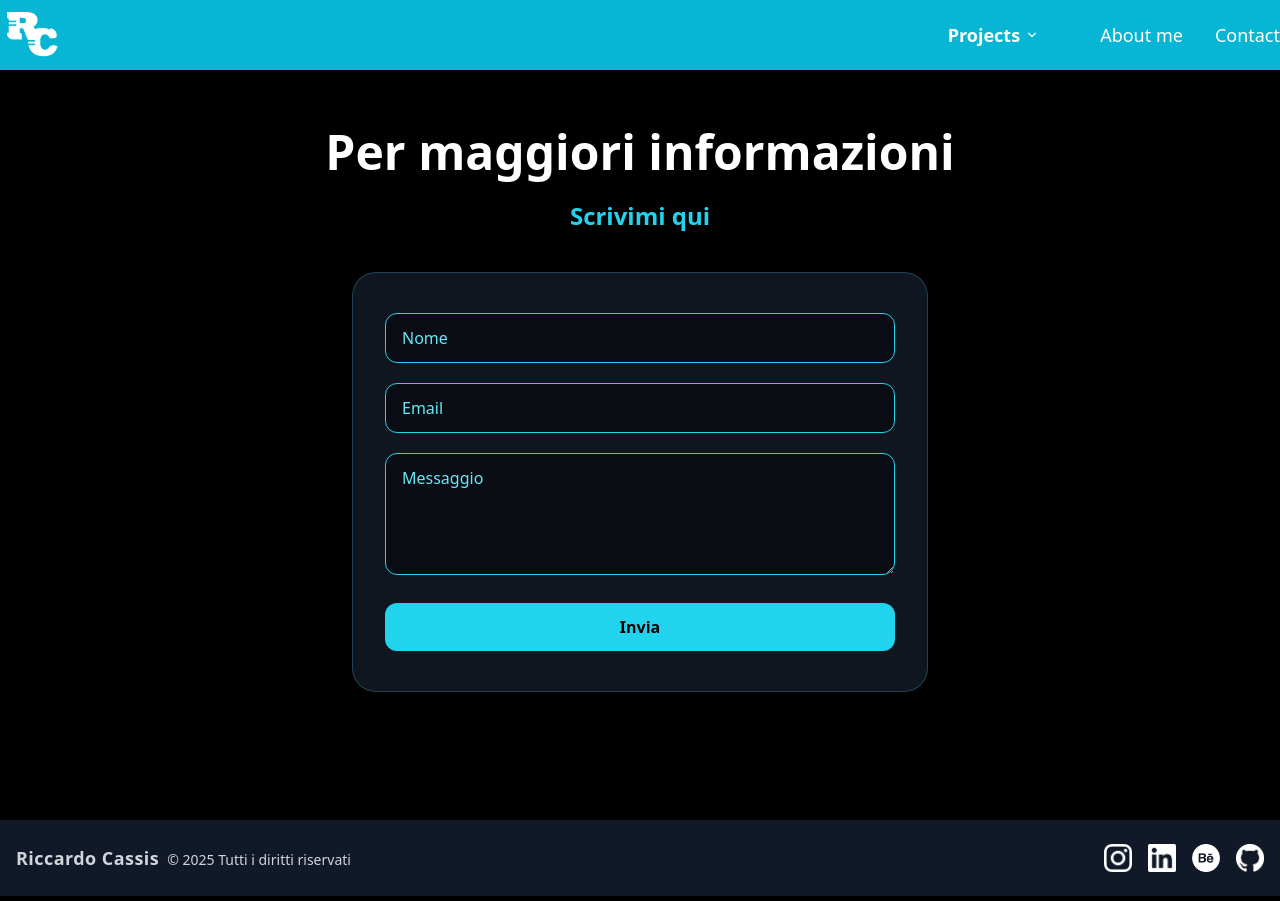
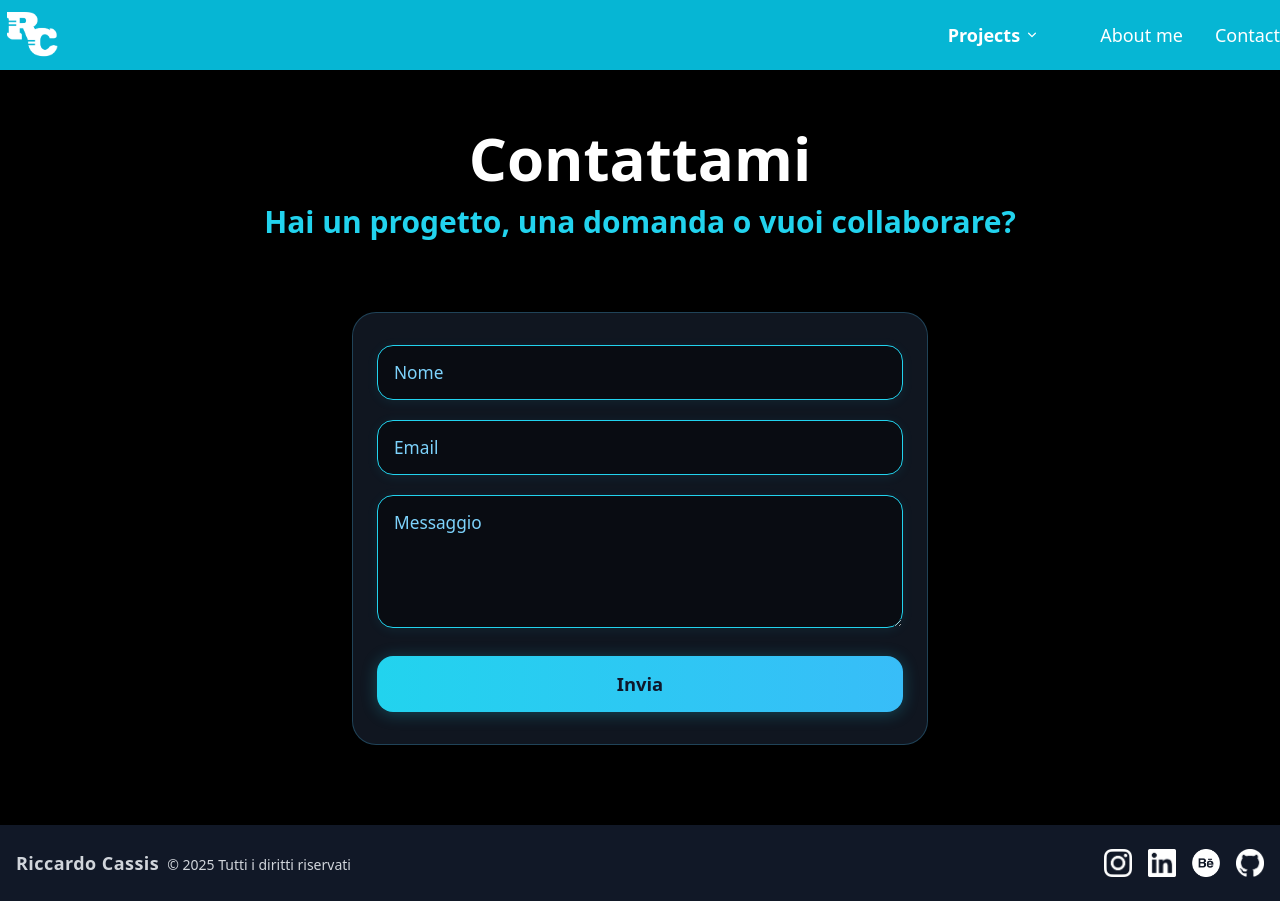
Before and after one commit to Riccardocassis/personal-website-2025, a Vue app: page /contact in a window 1280 px wide. Built offline with nearby package versions, Linux system fonts and the light colour scheme.

Commit message:
Ristrutturato il layout della pagina Contatti: migliorata la disposizione dei contenuti e aggiunti stili per i campi di input e pulsanti.

```diff
--- a/src/pages/About.vue
+++ b/src/pages/About.vue
@@ -108,6 +108,9 @@ onMounted(() => {
     bottom: 7.7rem !important;
     opacity: 0.8 !important;
   }
+  .about-container > footer {
+    margin-top: 3.5rem !important;
+  }
   section {
     padding-left: 0.7rem !important;
     padding-right: 0.7rem !important;
--- a/src/pages/Contact.vue
+++ b/src/pages/Contact.vue
@@ -1,17 +1,19 @@
 <template>
-  <section class="pt-32 max-w-3xl mx-auto px-4 pb-20 flex flex-col items-center">
-    <h1 class="text-5xl font-extrabold mb-6 text-white">Per maggiori informazioni</h1>
-    <h2 class="text-2xl font-bold text-cyan-400 mb-10">Scrivimi qui</h2>
-    <div class="bg-white/10 backdrop-blur-xl border border-cyan-400 rounded-3xl shadow-2xl w-full max-w-xl px-8 py-10 flex flex-col items-center gap-6 morphic-contact animate-fadein">
-      <form class="w-full flex flex-col gap-5">
-        <input type="text" placeholder="Nome" class="bg-black/40 border border-cyan-400 rounded-xl px-4 py-3 text-white placeholder-cyan-300 focus:outline-none focus:ring-2 focus:ring-cyan-400 transition" />
-        <input type="email" placeholder="Email" class="bg-black/40 border border-cyan-400 rounded-xl px-4 py-3 text-white placeholder-cyan-300 focus:outline-none focus:ring-2 focus:ring-cyan-400 transition" />
-        <textarea placeholder="Messaggio" rows="4" class="bg-black/40 border border-cyan-400 rounded-xl px-4 py-3 text-white placeholder-cyan-300 focus:outline-none focus:ring-2 focus:ring-cyan-400 transition"></textarea>
-        <button type="submit" class="bg-cyan-400 text-black font-bold rounded-xl px-6 py-3 mt-2 hover:bg-cyan-500 transition">Invia</button>
-      </form>
-    </div>
-  </section>
-  <Footer />
+  <div class="contact-viewport flex flex-col min-h-screen">
+    <section class="flex-1 flex flex-col justify-center items-center pt-20 md:pt-32 pb-8 px-4">
+      <h1 class="text-5xl md:text-6xl font-extrabold mb-4 text-white text-center animate-contact-title">Contattami</h1>
+      <h2 class="text-2xl md:text-3xl font-bold text-cyan-400 mb-8 text-center animate-contact-sub">Hai un progetto, una domanda o vuoi collaborare?</h2>
+      <div class="bg-white/10 backdrop-blur-xl border border-cyan-400 rounded-3xl shadow-2xl w-full max-w-xl px-6 py-8 flex flex-col items-center gap-6 morphic-contact animate-fadein card-contact">
+        <form class="w-full flex flex-col gap-5">
+          <input type="text" placeholder="Nome" class="input-contact" />
+          <input type="email" placeholder="Email" class="input-contact" />
+          <textarea placeholder="Messaggio" rows="4" class="input-contact"></textarea>
+          <button type="submit" class="btn-contact">Invia</button>
+        </form>
+      </div>
+    </section>
+    <Footer />
+  </div>
 </template>
 <script setup>
 import Footer from '../components/Footer.vue'
@@ -31,6 +33,12 @@ import Footer from '../components/Footer.vue'
 .animate-fadein {
   animation: fadein 0.8s cubic-bezier(.4,0,.2,1);
 }
+.animate-contact-title {
+  animation: fadein 1.2s cubic-bezier(.4,0,.2,1);
+}
+.animate-contact-sub {
+  animation: fadein 1.6s cubic-bezier(.4,0,.2,1);
+}
 .morphic-contact {
   box-shadow: 0 8px 32px 0 rgba(0,0,0,0.37);
   backdrop-filter: blur(16px);
@@ -38,4 +46,59 @@ import Footer from '../components/Footer.vue'
   border: 1.5px solid rgba(80, 200, 255, 0.25);
   background: rgba(30, 41, 59, 0.55);
 }
+
+.input-contact {
+  background: rgba(0,0,0,0.45);
+  border: 1.5px solid #22d3ee;
+  border-radius: 1rem;
+  padding: 0.85rem 1rem;
+  color: #fff;
+  font-size: 1.08rem;
+  font-family: inherit;
+  transition: box-shadow 0.2s, border-color 0.2s;
+  box-shadow: 0 2px 12px 0 rgba(34,211,238,0.08);
+  outline: none;
+}
+.input-contact:focus {
+  border-color: #38bdf8;
+  box-shadow: 0 0 0 2px #22d3ee55;
+}
+.input-contact::placeholder {
+  color: #7dd3fc;
+  opacity: 1;
+}
+.btn-contact {
+  background: linear-gradient(90deg,#22d3ee 0%,#38bdf8 100%);
+  color: #0f172a;
+  font-weight: bold;
+  border-radius: 1rem;
+  padding: 0.9rem 2.2rem;
+  font-size: 1.15rem;
+  margin-top: 0.5rem;
+  box-shadow: 0 2px 16px 0 #22d3ee44;
+  transition: background 0.2s, box-shadow 0.2s;
+  border: none;
+  cursor: pointer;
+}
+.btn-contact:hover {
+  background: linear-gradient(90deg,#38bdf8 0%,#22d3ee 100%);
+  box-shadow: 0 4px 24px 0 #22d3ee88;
+}
+
+@media (min-width: 768px) {
+  .card-contact {
+    margin-top: 2.5rem;
+  }
+  .contact-viewport {
+    min-height: 100vh;
+    display: flex;
+    flex-direction: column;
+  }
+  .contact-viewport > section {
+    flex: 1 0 auto;
+  }
+  .contact-viewport > footer {
+    flex-shrink: 0;
+  }
+}
 </style>
```
